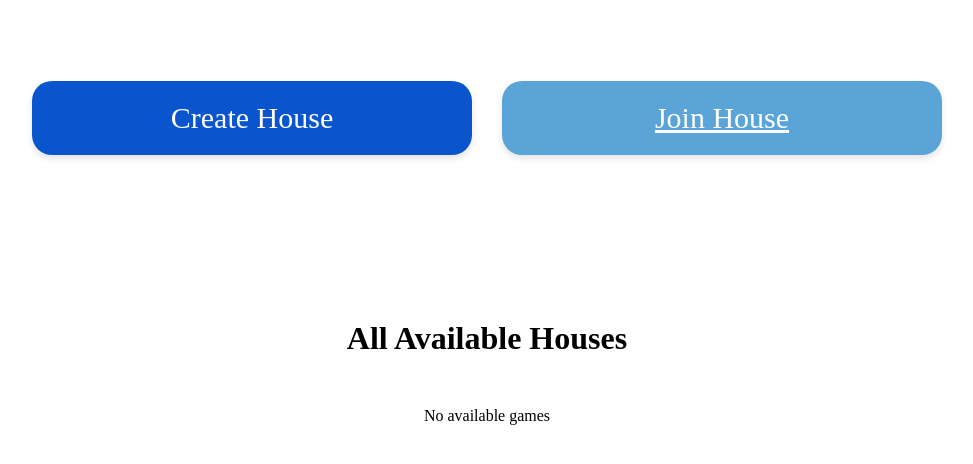
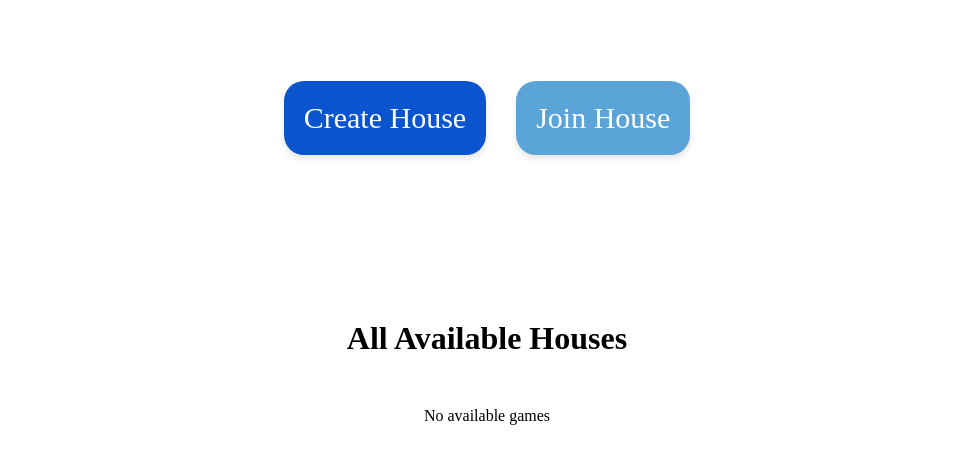
Before and after one commit to woacwoak/tentaclean, a Flask app: page /dashboard in a window 1280 px wide. Shown: the part 216-680 px from the top of the page, without its empty margins (153-1126 px from the left). Run offline with Flask 3, Linux system fonts and the light colour scheme.

Commit message:
resolved merge conflict

```diff
--- a/static/css/styles.css
+++ b/static/css/styles.css
@@ -84,15 +84,8 @@ h1 {
     align-items: center;
     justify-content: center;
     position: absolute;
-<<<<<<< HEAD
-    top: 12px;
-    right: 12px;      /* use right instead of left:100vh */
-    width: 80px;
-    height: 80px;
-=======
     width:100%;
     height: 100px;
->>>>>>> a2a695907cf4116ee124810a875f5c77cf13a31b
 }
 
 #smallLogo img {
@@ -175,9 +168,6 @@ h1 {
     flex-direction: column;
     align-items: center;
     justify-content: center;
-<<<<<<< HEAD
-    height: 100vh;
-=======
     height: 100vh;
     padding-left: 75vh;
     animation: slideInFromRight 0.8s ease-out;
@@ -192,7 +182,6 @@ h1 {
         opacity: 1;
         transform: translateX(0);
     }
->>>>>>> a2a695907cf4116ee124810a875f5c77cf13a31b
 }
 
 #signupPage {
@@ -372,13 +361,15 @@ nav button{
     padding: 20px;
     font-size: 16px;
     cursor: pointer;
-    width: 400px;
+
     border-radius: 20px;
     color: white;
     border: 0px;
     font-size: 30px;
     text-align: center;
+    align-items: center;
 
+    text-decoration: none;
 
     transition: all 0.3s ease;
     box-shadow: 0 4px 6px rgba(0, 0, 0, 0.1);
@@ -396,7 +387,7 @@ nav button{
 #createbtn{
     background-color: #0A55CE;
     margin-top: 50px;
-    text-decoration: none;
+
 }
 
 #joinbtn{
@@ -924,18 +915,11 @@ transition: all 0.3s ease;
     font-weight: normal;
 }
 
-<<<<<<< HEAD
-<<<<<<< HEAD
-@media screen and (max-width: 320px){
-nav { display: none; }
 
-=======
-<<<<<<< HEAD
 @media screen and (width<=320px){
     .nav{
         display: none;
     }
->>>>>>> a2a695907cf4116ee124810a875f5c77cf13a31b
     .intro {
         font-size: 20px;
     }
@@ -945,7 +929,6 @@ nav { display: none; }
     #joinbtn{
         font-size: 20px;
     }
-<<<<<<< HEAD
     #signupForm button {
 
         width: 150px;
@@ -961,13 +944,7 @@ nav { display: none; }
 
         height: 50vh;
     }
-=======
->>>>>>> a2a695907cf4116ee124810a875f5c77cf13a31b
 }
-=======
->>>>>>> 0c3b37b5a7fbf874e565a9b849b73c93ab704fb5
-=======
->>>>>>> ca8ea6a0d82a608894487f3fdc333fbedb38dfec
 /* LOGIN ans SIGNUP ERROR HANDLING*/
 /* Base alert style */
 .alert {
@@ -1007,8 +984,6 @@ nav { display: none; }
 }
 /* END OF LOGIN ans SIGNUP ERROR HANDLING*/
 
-<<<<<<< HEAD
-=======
 /* Task animations */
 @keyframes slideIn {
     from {
@@ -1139,4 +1114,3 @@ input:focus, textarea:focus {
         box-shadow: 0 0 0 3px rgba(91, 164, 216, 0.1);
     }
 }
->>>>>>> a2a695907cf4116ee124810a875f5c77cf13a31b
```
Also changed, not shown: templates/welcome.html (+14 -2 lines).
